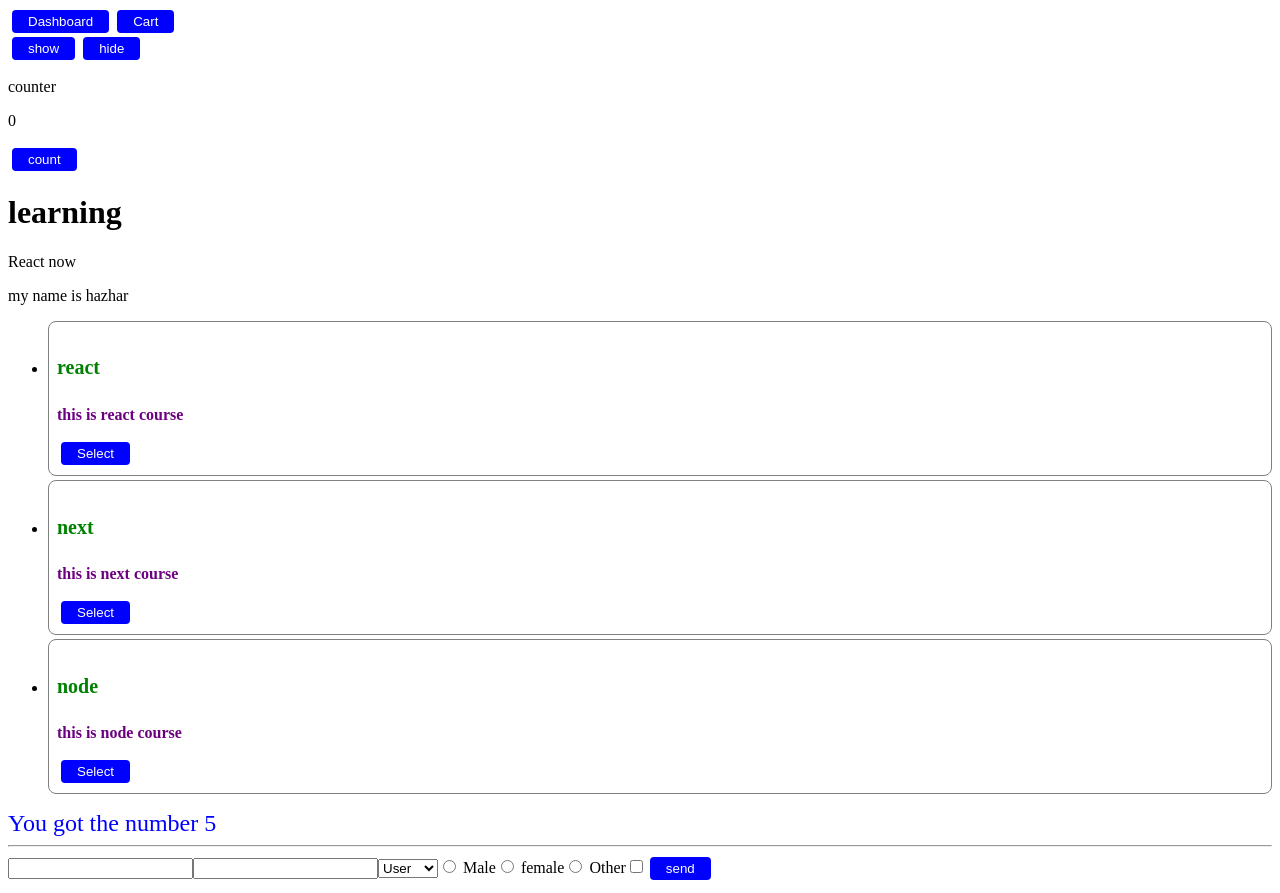
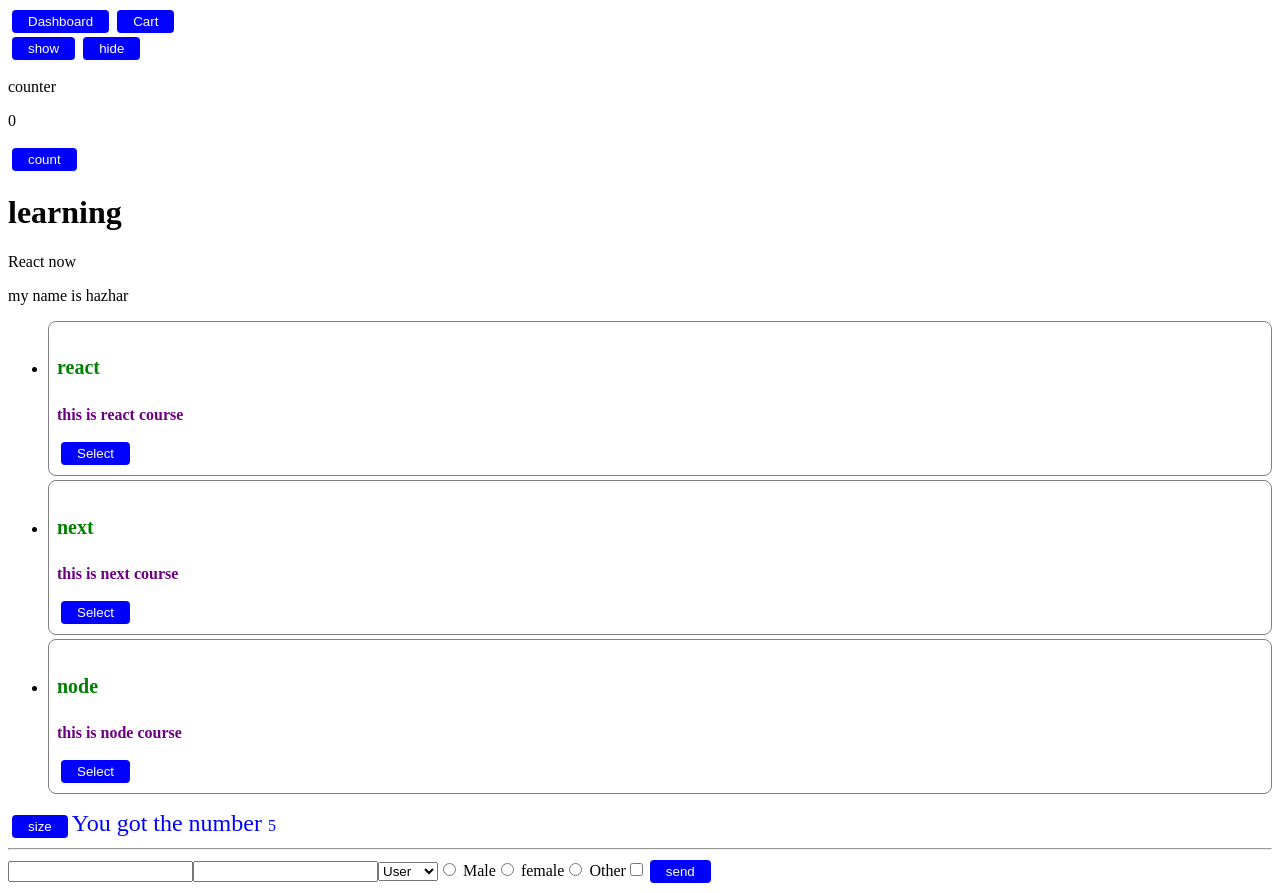
Before and after one commit to hazharmaroufi/react-v1, a React (Vite) app: page / in a window 1280 px wide. Built offline with nearby package versions, Linux system fonts and the light colour scheme.

Commit message:
end of this project

```diff
--- a/src/Dice.jsx
+++ b/src/Dice.jsx
@@ -1,13 +1,23 @@
+import { useState } from "react";
 import styled from "styled-components";
 const Span = styled.span`
-  font-size: 24px;
+  font-size: ${(props) => (props.clicked ? "24px" : "16px")};
   color: blue;
 `;
 
 function Dice() {
+  const [clicked, setClicked] = useState(true);
+
   return (
     <>
-      <Span>You got the number </Span>
+      <button
+        onClick={() => {
+          setClicked((s) => !s);
+        }}
+      >
+        size
+      </button>
+      <Span clicked={clicked}>You got the number </Span>
       <Span>{Math.floor(Math.random() * 6) + 1}</Span>
     </>
   );
```
